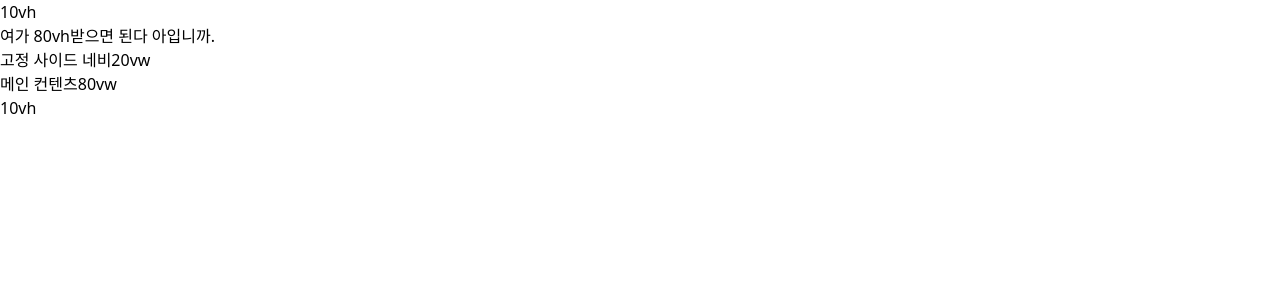
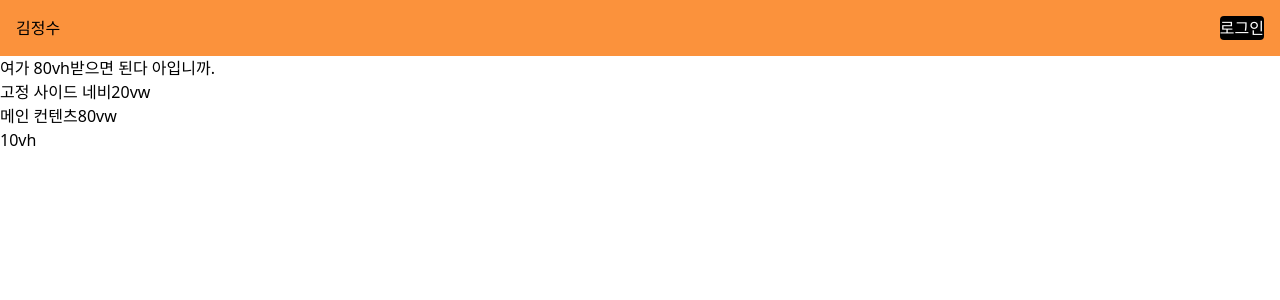
Before and after one commit to KimInteger/integer_blog, a React app in the folder frontend/: page / in a window 1280 px wide. Shown: the top 300 px of the page. Built offline with nearby package versions, Linux system fonts and the light colour scheme.

Commit message:
create | header
헤더 작업

```diff
--- a/frontend/src/app.tsx
+++ b/frontend/src/app.tsx
@@ -1,11 +1,13 @@
 import React from "react";
 import AuthProvider from "./context/AuthContext/authProvider";
+import HeaderContent from "./ui/headerContent/headerSection";
+import { headerLiteral } from "./static/headerStatic/headerStatic";
 
 const App = ()=>{
   return (
     <AuthProvider>
       <header>
-        <span>10vh</span>
+        <HeaderContent title={headerLiteral.title} />
       </header>
       <main>
         <p>여가 80vh받으면 된다 아입니까.</p>
--- /dev/null
+++ b/frontend/src/interface/headerInterface/headerContentProps.tsx
@@ -0,0 +1,3 @@
+export default interface HeaderContentProps {
+  title : string
+}
--- /dev/null
+++ b/frontend/src/static/headerStatic/headerStatic.tsx
@@ -0,0 +1,3 @@
+export const headerLiteral = {
+  title : "김정수"
+}
--- /dev/null
+++ b/frontend/src/ui/headerContent/headerSection.tsx
@@ -0,0 +1,23 @@
+// HeaderContent.tsx
+import React, { useContext } from "react";
+import HeaderContentProps from "../../interface/headerInterface/headerContentProps";
+import { AuthContext } from "../../context/AuthContext/authContext";
+
+const HeaderContent: React.FC<HeaderContentProps> = ({title}) => {
+  const { isLogined, login, logout } = useContext(AuthContext);
+
+  return (
+    <div className="flex flex-row items-center justify-between bg-orange-400 w-screen h-[7vh]">
+      <div className="text-base ml-4">
+        <span>{title}</span>
+      </div>
+      <div className="text-[16px] mr-4">
+        <button onClick={isLogined ? logout : login}>
+          {isLogined ? "로그아웃" : "로그인"}
+        </button>
+      </div>
+    </div>
+  );
+};
+
+export default HeaderContent;
```
